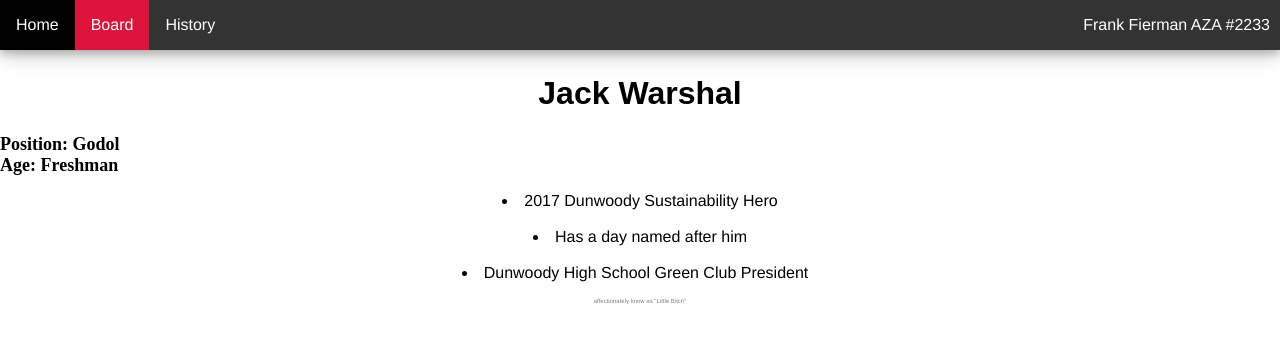
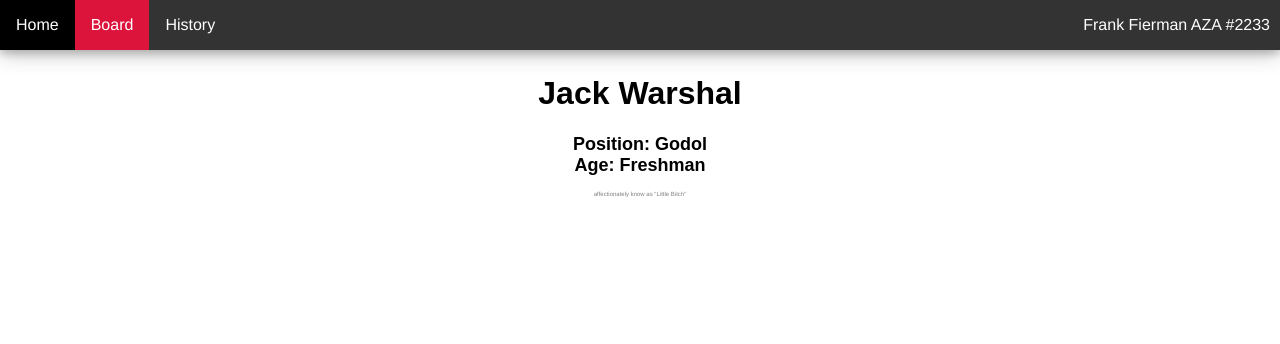
Before and after one commit to fiermanmazkir/fiermanmazkir.github.io, a Jekyll site: the page built from board/bios/JackWarshal.md, in a window 1280 px wide. Shown: the top 344 px of the page. Built offline with Jekyll 4.4.1, drawn with Linux system fonts in a browser that asks for light colours; comment, search, counter and statistics services are not loaded.

Commit message:
Update JackWarshal.md

```diff
--- a/board/bios/JackWarshal.md
+++ b/board/bios/JackWarshal.md
@@ -6,7 +6,9 @@ cat: board
 <style>
 h2 {
 font-size: 18px;
-
+color: Black;
+font-family: Arial;
+text-align: center;
 }
 </style>
 
@@ -14,10 +16,5 @@ font-size: 18px;
 <h2> Position: Godol <br>
 Age: Freshman </h2>
 <div class="maintext">
-<ul>
-<li>2017 Dunwoody Sustainability Hero</li><br>
-<li>Has a day named after him</li><br>
-<li>Dunwoody High School Green Club President</li>
-</ul>
 </div>
 <p style="font-size:0.08em">affectionately know as "Little Bitch"</p>
```
